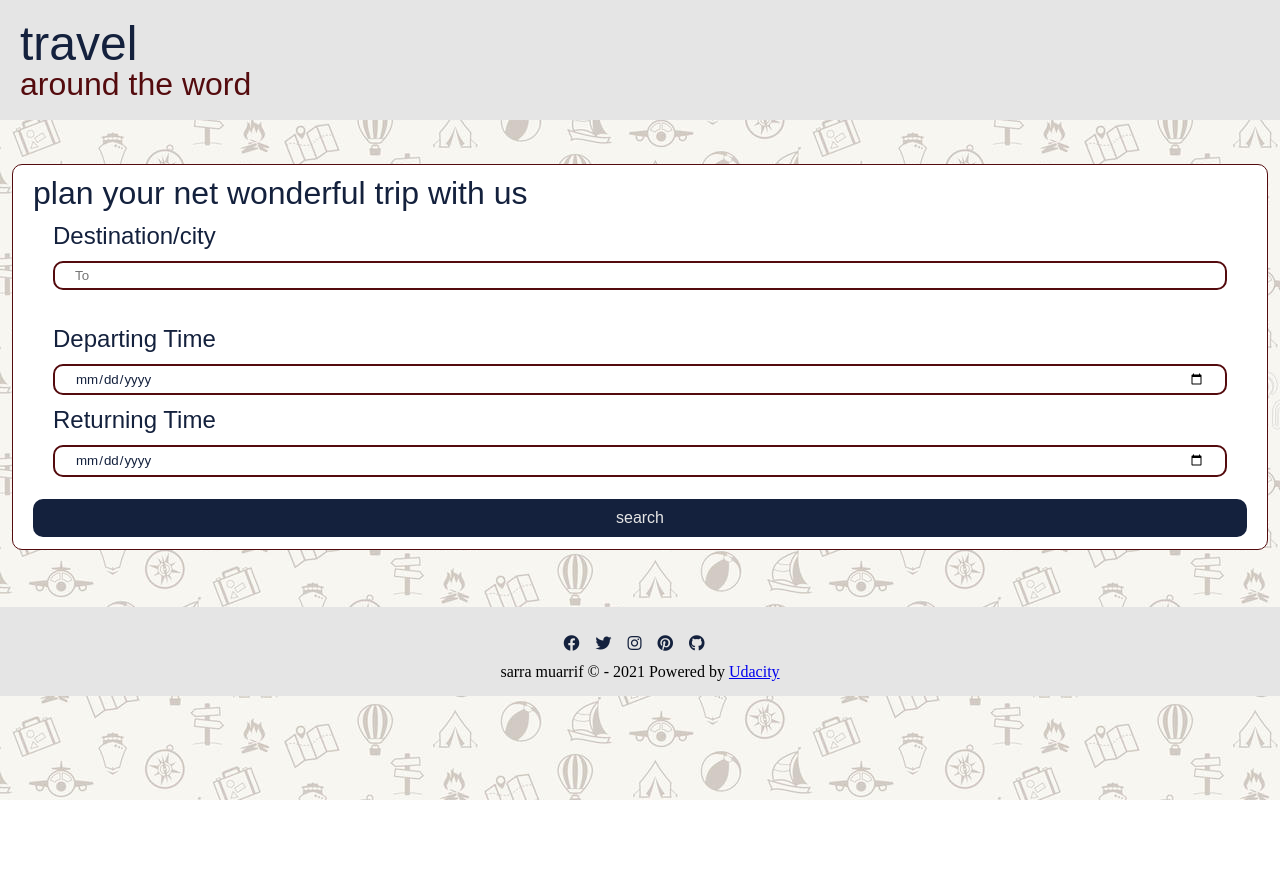
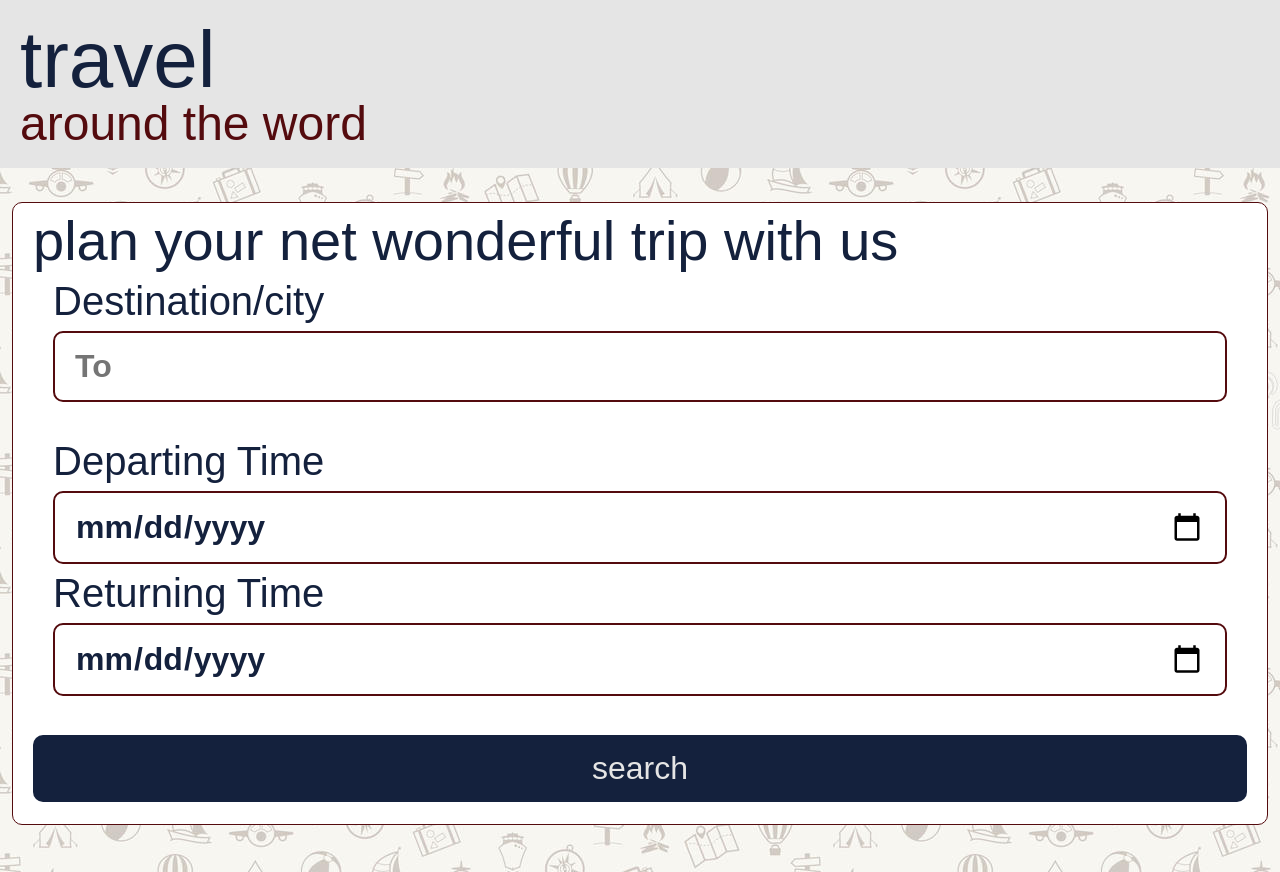
Before and after one commit to sarra-muarrif/Capstone-Project-Travel-App, a website built with webpack: page src/client/views/index.html in a window 1280 px wide. Shown: the top 872 px of the page. Before the commit the page ends 800 px from the top, so only its background shows below. Built offline with nearby package versions, Linux system fonts and the light colour scheme; a web font is replaced by a local one.

Commit message:
style:Change styleing

```diff
--- a/src/client/styles/_base.scss
+++ b/src/client/styles/_base.scss
@@ -2,6 +2,9 @@ $base-color: #14213d;
 $secondary-color: #e5e5e5;
 $hight-color: #540b0e;
 
+a {
+  text-decoration: none;
+}
 body {
   margin: 0 auto;
   background-image: url("../media/travel-background-icons.jpg");
@@ -10,14 +13,14 @@ main {
   padding: 12px;
 }
 .title {
-  font-size: 2rem;
+  font-size: 3.5rem;
   color: $base-color;
   font-family: "Truculenta", sans-serif;
 }
 .section-location,
 .section-result {
-  padding: 12px 20px;
-  margin: 20px 0;
+  padding: 10px 20px;
+  margin: 10px 0;
   border: 1px solid $hight-color;
   border-radius: 10px;
   background: #fff;
@@ -35,3 +38,7 @@ main {
     width: 30%;
   }
 }
+.fas,
+.far {
+  padding-right: 40px;
+}
--- a/src/client/styles/_footer.scss
+++ b/src/client/styles/_footer.scss
@@ -2,9 +2,10 @@ footer {
   display: flex;
   justify-content: center;
   text-align: center;
-  margin: 25px auto 0;
-  padding: 16px 0;
+  margin: 25px auto ;
+  padding: 26px 0;
   background-color: $secondary-color;
+  font-size: 2rem;
 }
 .footer__social {
   padding: 12px 0;
--- a/src/client/styles/_forms.scss
+++ b/src/client/styles/_forms.scss
@@ -1,25 +1,34 @@
 .location-info,
 .time-info {
-  padding: 12px 20px;
+  padding: 15px 20px;
+  font-size: 2.5rem;
 }
 h2 {
-  line-height: 30px;
+  line-height: 35px;
 }
 input {
-  padding: 5px 20px;
+  font-size: 2rem;
+  font-weight: bold;
+  padding: 15px 20px;
   color: $base-color;
   border: 2px solid $hight-color;
   border-radius: 10px;
   font-family: "Truculenta", sans-serif;
   width: 100%;
-  margin: 10px auto;
+  margin: 12px auto;
 }
 .search-btn {
   width: 100%;
-  padding: 10px 0;
+  padding: 15px 20px;
   border-radius: 10px;
+  margin: 12px auto;
   background: $base-color;
-  font-size: 16px;
+  font-size: 2rem;
   color: $secondary-color;
   border: none;
+  cursor: pointer;
 }
+.search-btn:active{
+  color: brown;
+  background-color: blanchedalmond;
+}
--- a/src/client/styles/_header.scss
+++ b/src/client/styles/_header.scss
@@ -4,11 +4,11 @@ header {
   padding: 20px;
   margin: 0 auto 12px;
   h1 {
-    font-size: 3rem;
+    font-size: 5rem;
     color: $base-color;
   }
   P {
-    font-size: 2rem;
+    font-size: 3rem;
     color: $hight-color;
   }
 }
```
